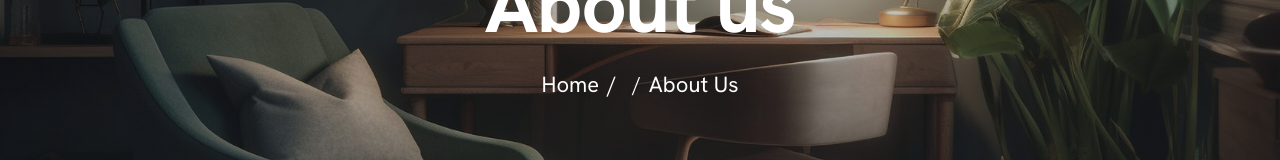
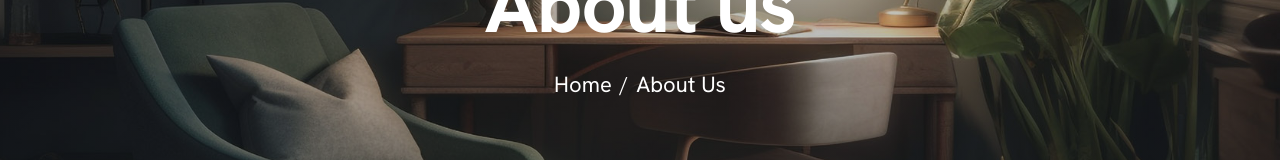
Before and after one commit to akashgbpp9/velease, a React (Create React App) app: page /about in a window 1280 px wide. Shown: the part 303-463 px from the top of the page. Built offline with nearby package versions, Linux system fonts and the light colour scheme.

Commit message:
Comment out unused breadcrumb separator in PageHeader component for cleaner code

```diff
--- a/src/components/PageHeader.tsx
+++ b/src/components/PageHeader.tsx
@@ -62,9 +62,9 @@ const PageHeader: React.FC<PageHeaderProps> = ({
                           {crumb.label}
                         </span>
                       )}
-                      {index < breadcrumbs.length - 1 && (
+                      {/* {index < breadcrumbs.length - 1 && (
                         <span className="mx-2 text-gray-400">/</span>
-                      )}
+                      )} */}
                     </li>
                   ))}
                 </ol>
```
